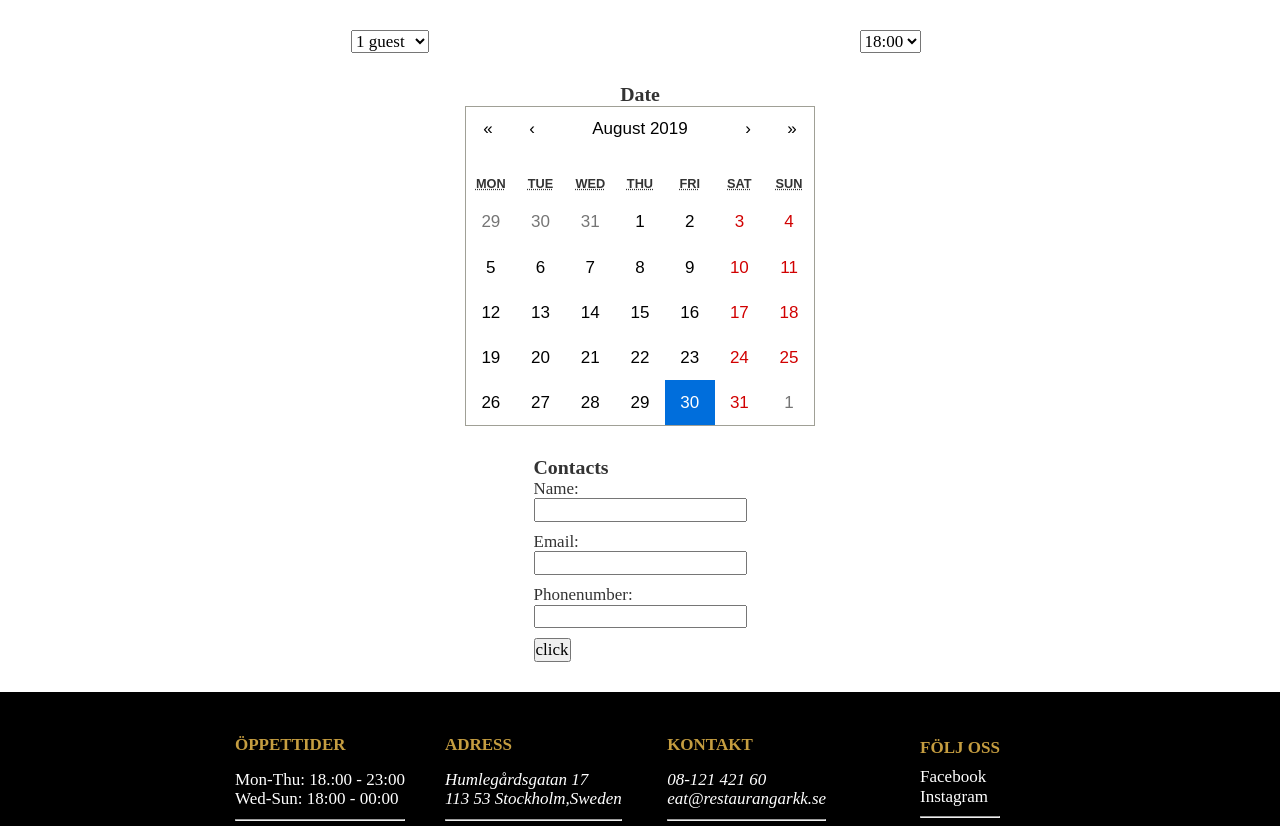
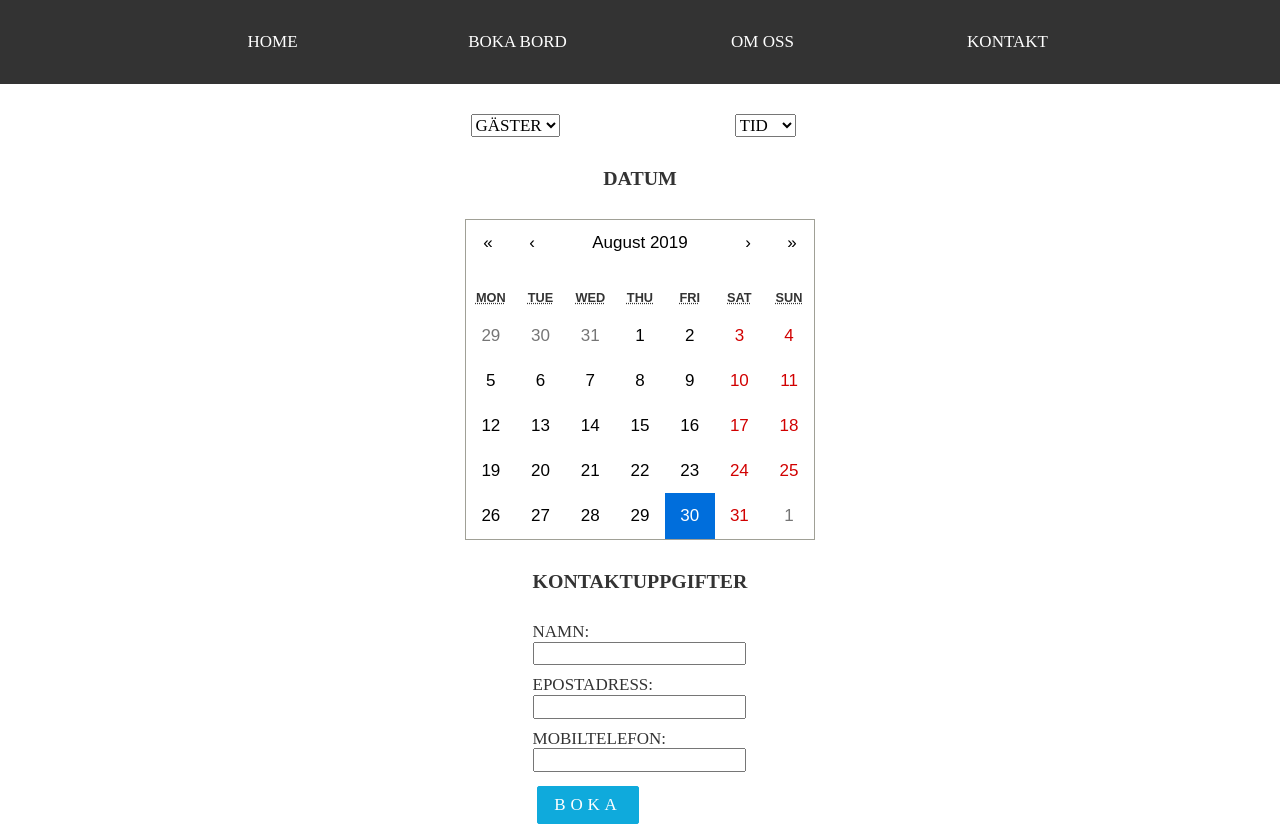
Before and after one commit to rebeccakling/restaurant-arkk, a React (Create React App) app: page /booking in a window 1280 px wide. Shown: the top 826 px of the page. Built offline with nearby package versions, Linux system fonts and the light colour scheme; a web font is replaced by a local one.

Commit message:
Post a form to database works, still need to fix validations and styleD

```diff
--- a/package.json
+++ b/package.json
@@ -11,6 +11,7 @@
     "@types/react-dom": "16.9.0",
     "@types/react-router-dom": "^4.3.5",
     "axios": "^0.19.0",
+    "moment": "^2.24.0",
     "node-sass": "^4.12.0",
     "react": "^16.9.0",
     "react-calendar": "^2.19.1",
--- a/src/components/booking/booking.scss
+++ b/src/components/booking/booking.scss
@@ -1,49 +1,64 @@
+@import "../../sass/style.scss";
 
-.booking{
-.wrapper{
+.booking {
+    width: 100%;
+
+    .wrapper {
         width: 100%;
         display: grid;
         justify-items: center;
-.container{
+
+        .container {
             margin: 30px 0;
-    max-width: 1000px;
+            max-width: 500px;
             display: grid;
             grid-template-columns: 1fr 1fr;
-    grid-template-areas: "box1 box2"
-    "box3 box3"
-    "box4 box4";
+            grid-template-areas: "guests time"
+                "calendar calendar"
+                "contacts contacts";
             justify-items: center;
 
-.box1{
-    grid-area: box1;
+            .guests {
+                grid-area: guests;
 
-    option{
+                option {
                     width: 60px;
                 }
             }
 
-.box2{
-    grid-area: box2;
+            .time {
+                grid-area: time;
 
-    option{
+                option {
                     width: 60px;
                 }
             }
 
-.box3{
-    grid-area: box3;
+            .calendar {
+                grid-area: calendar;
                 margin-top: 30px;
                 text-align: center;
             }
 
-.box4{
-    grid-area: box4;
+            .contacts {
+                grid-area: contacts;
                 margin-top: 30px;
 
-    input{
+                input {
                     margin-bottom: 10px;
+                }
+
+                button{
+                    @include buttonStyle($buttonBookting, $fontSubColor);
+                    :hover{
+                        @include buttonStyle($buttonBookingHover, $fontSubColor);
+                    }
+                }
+            }
+
+            h3{
+                margin-bottom: 30px;
             }
         }
     }
 }
-}
--- a/src/components/booking/booking.tsx
+++ b/src/components/booking/booking.tsx
@@ -3,22 +3,12 @@ import "./booking.scss"
 import Calendar from 'react-calendar'
 import moment from 'moment';
 import Data from '../../service/data';
-
-
 import Footer from "../footer/footer";
-
-interface IBooking {
-  number_of_guests: number;
-  date: moment.Moment;
-  time: string;
-  name: string;
-  email: string;
-  phone_number: string;
-}
+import Navbar from "../navbar/navbar";
 
 interface State {
-  date: Date,
-  data: Data,
+  data: Data;
+  date: Date;
   booking: any;
 }
 
@@ -28,12 +18,12 @@ class Booking extends React.Component<{}, State> {
     super(props);
 
     this.state = {
+      data: new Data(),
       date: new Date(),
-      data: new Data(),
       booking: {
-        number_of_guests: 0,
+        number_of_guests: '0',
         date: moment(),
-        time: '',
+        time: '0',
         name: '',
         email: '',
         phone_number: ''
@@ -42,64 +32,27 @@ class Booking extends React.Component<{}, State> {
 
     this.handleInputChange = this.handleInputChange.bind(this);
     this.completeBooking = this.completeBooking.bind(this);
+    this.handleDateChange = this.handleDateChange.bind(this);
+    this.setDate = this.setDate.bind(this);
   }
 
 
-  handleDateChange = (date: any) => {this.setState({ date })
+  handleDateChange = (date: any) => {
+    this.setState({ date })
+    this.setDate(date);
+  }
+
+  setDate(date: any) {
     this.setState(prevState => {
       let booking = Object.assign({}, prevState.booking);
-    booking.date = moment(this.state.date);
+      booking.date = moment(date).format('YYYY-MM-DD');
       return { booking };
     })
   }
 
-//   handleNameChange = (event: any) => {
-//     let name = event.target.value;
-//     this.setState(prevState => {
-//       let booking = Object.assign({}, prevState.booking);
-//       booking.name = name;
-//       return { booking };
-//     })
-//   }
-
-//   handleMailChange = (event: any) => {
-//     let email = event.target.value;
-//     this.setState(prevState => {
-//       let booking = Object.assign({}, prevState.booking);
-//       booking.email = email;
-//       return { booking };
-//     })
-//   }
-
-//   handlePhoneChange = (event: any) => {
-//     let phone = event.target.value;
-//     this.setState(prevState => {
-//       let booking = Object.assign({}, prevState.booking);
-//       booking.phone_number = phone;
-//       return { booking };
-//     })
-//   }
-
-//   handleGuestChange = (event: any) => {
-//     let guest = parseInt(event.target.value);
-//     this.setState(prevState => {
-//       let booking = Object.assign({}, prevState.booking);
-//       booking.number_of_guests = guest;
-//       return { booking };
-//     })
-//   }
-
-//   handleTimeChange = (event: any) => {
-//     let time = event.target.value;
-//     this.setState(prevState => {
-//       let booking = Object.assign({}, prevState.booking);
-//       booking.time = time;
-//       return { booking };
-//     })
-//   }
-
 
   handleInputChange(event: any) {
+    event.preventDefault();
     const target = event.target;
     const value = target.value;
     const newName = target.name;
@@ -109,6 +62,7 @@ class Booking extends React.Component<{}, State> {
       booking[newName] = value;
       return { booking };
     })
+    this.setDate(this.state.date);
   }
 
 
@@ -116,79 +70,74 @@ class Booking extends React.Component<{}, State> {
     event.preventDefault();
 
     let create_booking = {
-      "number_of_guests": this.state.booking.number_of_guests,
-      "date": this.state.booking.date.format('YYYY-MM-DD'),
+      "number_of_guests": parseInt(this.state.booking.number_of_guests),
+      "date": this.state.booking.date,
       "time": this.state.booking.time,
       "name": this.state.booking.name,
       "email": this.state.booking.email,
       "phone_number": this.state.booking.phone_number
     }
+
     this.state.data.createData(create_booking);
   }
 
   render() {
-    console.log(this.state.booking.name)
-    console.log(this.state.booking.email)
-    console.log(this.state.booking.phone_number)
-    console.log(this.state.booking.time)
-    console.log(this.state.booking.date)
-    console.log(this.state.booking.number_of_guests)
-
 
     return (
       <>
+        <Navbar />
         <main className="booking">
           <div className="wrapper">
             <div className="container">
-            <div className="box1">
-              <select value={this.state.booking.number_of_guests}
+              <div className="guests">
+                <select name="number_of_guests" value={this.state.booking.number_of_guests}
                   onChange={this.handleInputChange}>
-                <option disabled selected hidden>Guests</option>
-                <option value="1">1 guest</option>
-                <option value="2">2 guests</option>
-                <option value="3">3 guests</option>
-                <option value="4">4 guests</option>
-                <option value="5">5 guests</option>
-                <option value="6">6 guests</option>
+                  <option value="0" disabled selected>GÄSTER</option>
+                  <option value="1">1 gäst</option>
+                  <option value="2">2 gäster</option>
+                  <option value="3">3 gäster</option>
+                  <option value="4">4 gäster</option>
+                  <option value="5">5 gäster</option>
+                  <option value="6">6 gäster</option>
                 </select>
               </div>
-            <div className="box2">
-              <select value={this.state.booking.time}
+              <div className="time">
+                <select name="time" value={this.state.booking.time}
                   onChange={this.handleInputChange}>
-                <option disabled selected>Time</option>
+                  <option value="0" disabled selected>TID</option>
                   <option value="18:00:00">18:00</option>
                   <option value="21:00:00">21:00</option>
                 </select>
               </div>
-            <div className="box3">
-              <h3>Date</h3>
+              <div className="calendar">
+                <h3>DATUM</h3>
                 <Calendar
                   onChange={this.handleDateChange}
                   value={this.state.date}
                 />
               </div>
-            <div className="box4">
-              <h3>Contacts</h3>
+              <div className="contacts">
+                <h3>KONTAKTUPPGIFTER</h3>
                 <form>
                   <label>
-                  Name:<br />
+                    NAMN:<br />
                     <input type="text" name="name"
                       value={this.state.booking.name}
                       onChange={this.handleInputChange} />
                   </label><br />
                   <label>
-                  Email:<br />
+                    EPOSTADRESS:<br />
                     <input type="email" name="email"
                       value={this.state.booking.email}
                       onChange={this.handleInputChange} />
                   </label><br />
                   <label>
-                  Phonenumber:<br />
+                    MOBILTELEFON:<br />
                     <input type="text" name="phone_number"
                       value={this.state.booking.phone_number}
                       onChange={this.handleInputChange} />
                   </label><br />
-                <button onClick={this.completeBooking}>click</button>
+                  <button onClick={this.completeBooking}>BOKA</button>
                 </form>
               </div>
             </div>
```
Also changed, not shown: 1 other file (tests, documents, lock files or other folders). Lines whose indentation alone changed are shown as unchanged.
